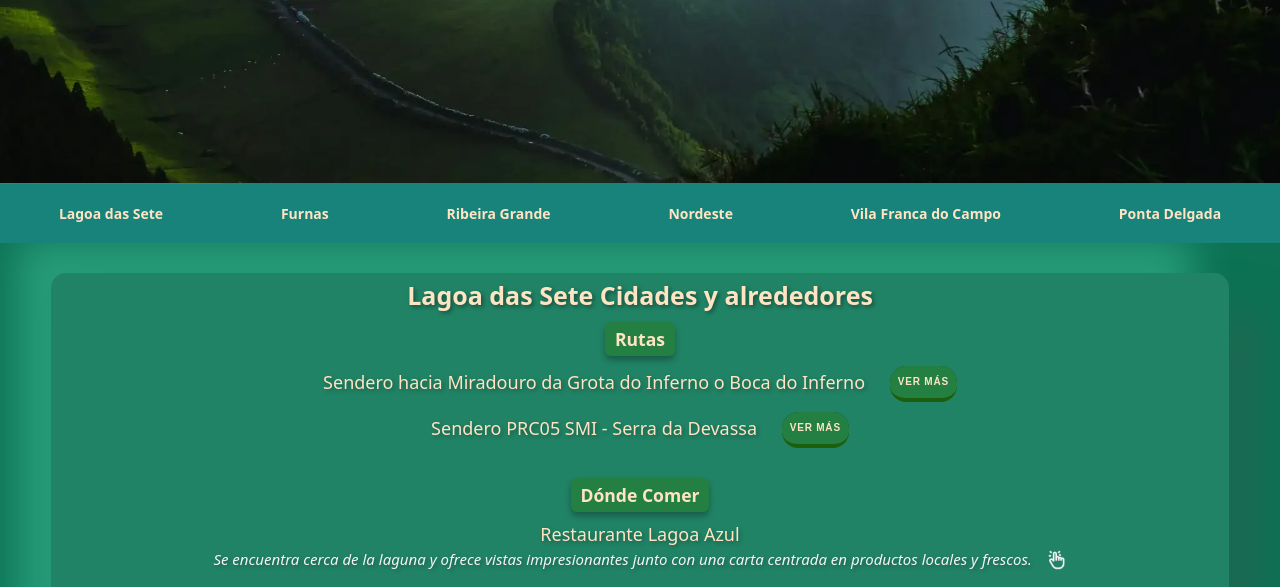
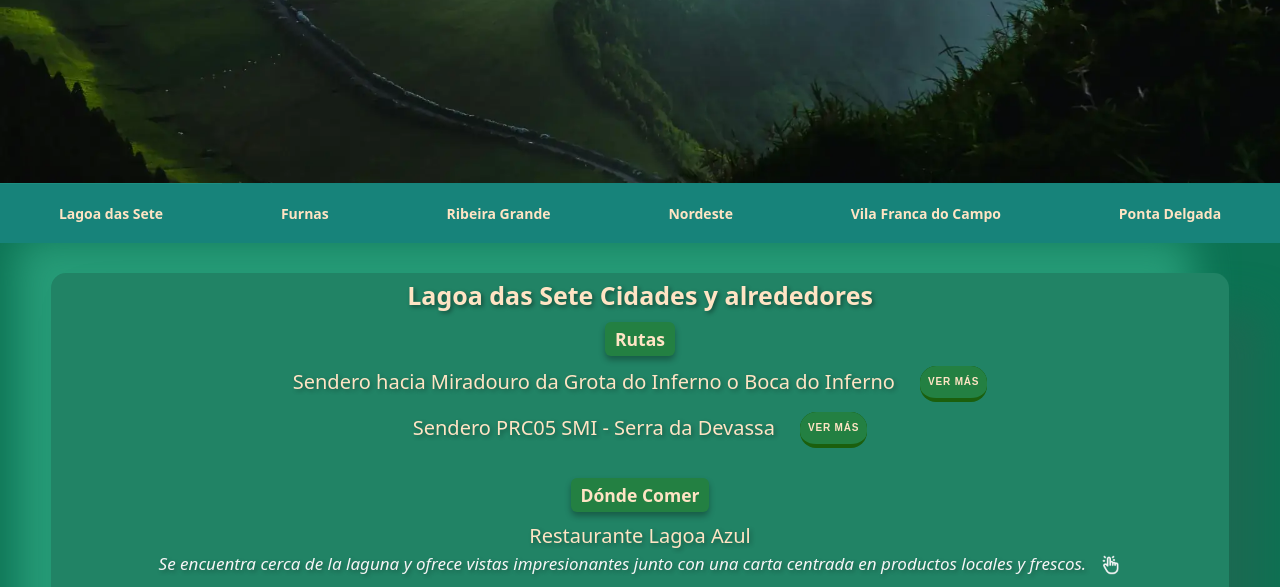
Before and after one commit to cesarmilan16/guia-azores, a website: page index.html in a window 1280 px wide. Shown: the part 317-904 px from the top of the page. Drawn offline with Linux system fonts and the light colour scheme; no server answers.

Commit message:
aumento de font-size

```diff
--- a/css/style.css
+++ b/css/style.css
@@ -39,7 +39,7 @@ ul {
 li {
     margin: 0 3rem;
     margin-bottom: .5rem;
-    font-size: 1.8rem;
+    font-size: 2rem;
     text-shadow: 2px 2px 4px rgba(0, 0, 0, 0.3);
 }
 
@@ -162,7 +162,7 @@ li {
 }
 
 .texto-descripcion {
-    font-size: 1.5rem;
+    font-size: 1.7rem;
     color: whitesmoke;
     font-style: italic;
 }
```
